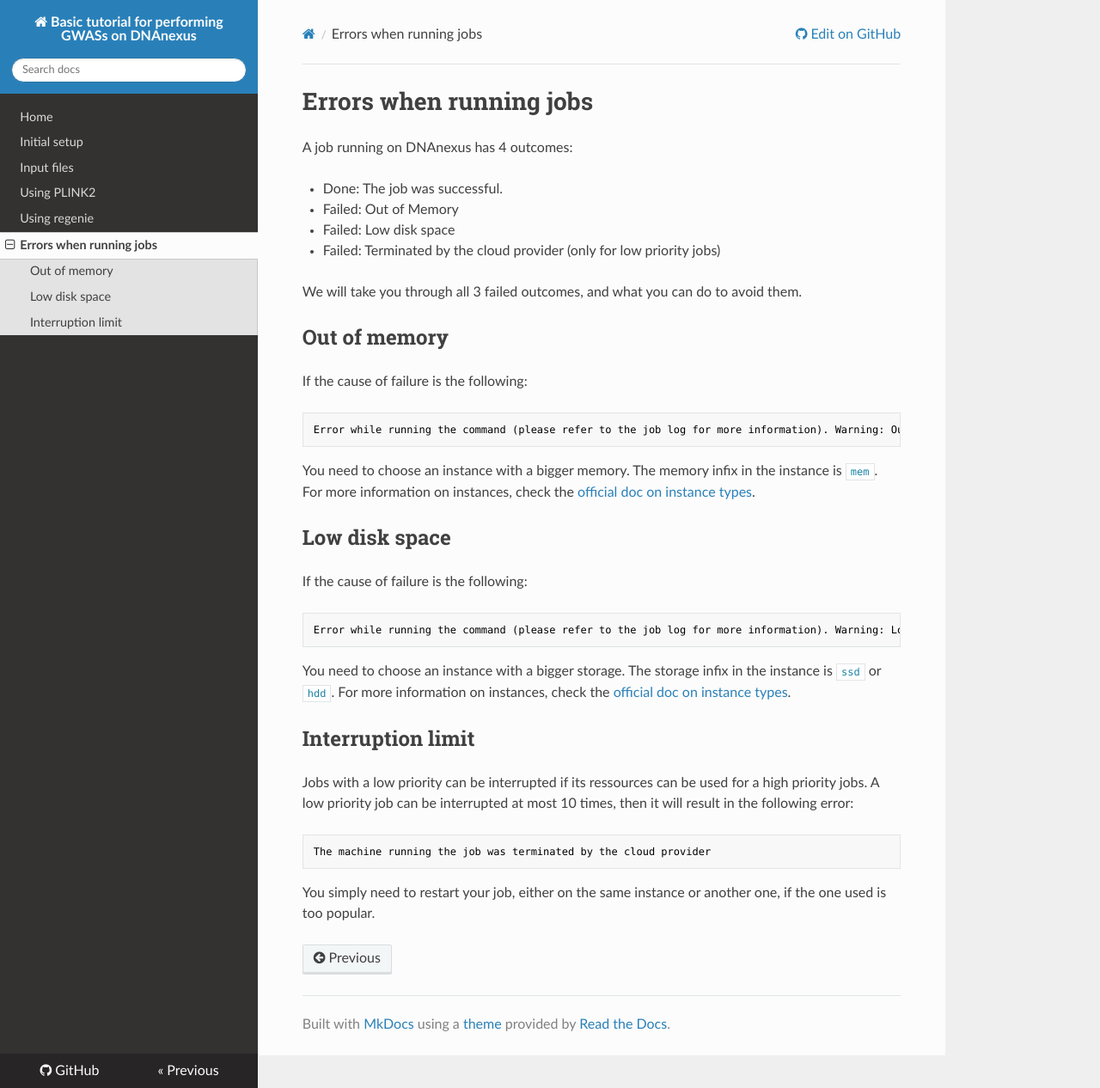
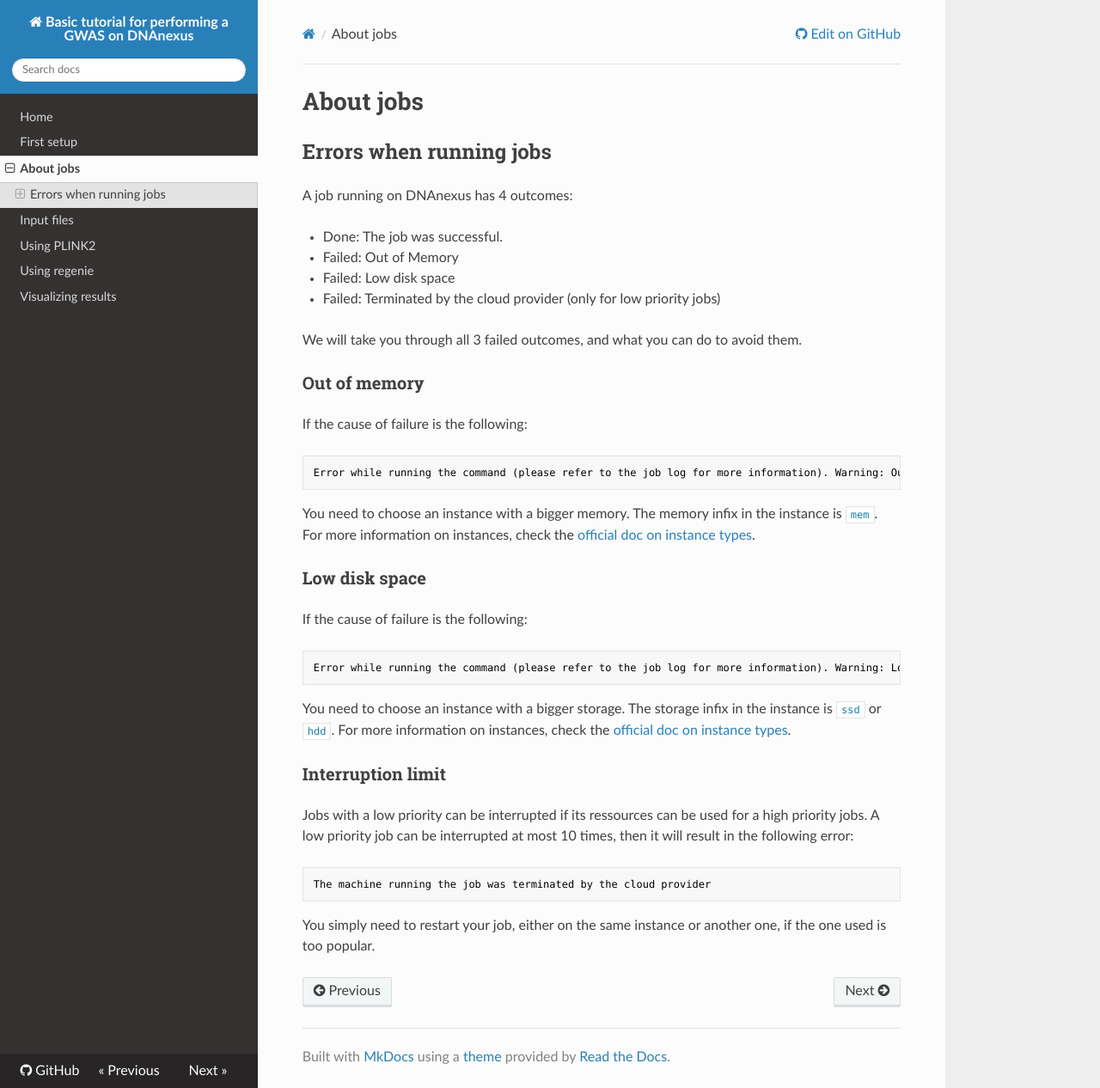
Before and after one commit to gloriabenoit/DNAnexus-GWAS, an MkDocs documentation site: the page built from docs/jobs.md, in a window 1280 px wide and 1266 px high. Shown: the whole window at 86% size. Built offline with MkDocs 1.6.1, drawn with Linux system fonts in a browser that asks for light colours; nearby versions of some CDN libraries.

Commit message:
update architecture

```diff
--- a/docs/errors.md
+++ b/docs/jobs.md
@@ -1,4 +1,6 @@
-# Errors when running jobs
+# About jobs
+
+## Errors when running jobs
 
 A job running on DNAnexus has 4 outcomes:
 
@@ -9,7 +11,7 @@
 
 We will take you through all 3 failed outcomes, and what you can do to avoid them.
 
-## Out of memory
+### Out of memory
 
 If the cause of failure is the following:
 
@@ -19,7 +21,7 @@
 
 You need to choose an instance with a bigger memory. The memory infix in the instance is `mem`. For more information on instances, check the [official doc on instance types](https://documentation.dnanexus.com/developer/api/running-analyses/instance-types).
 
-## Low disk space
+### Low disk space
 
 If the cause of failure is the following:
 
@@ -29,7 +31,7 @@
 
 You need to choose an instance with a bigger storage. The storage infix in the instance is `ssd` or `hdd`. For more information on instances, check the [official doc on instance types](https://documentation.dnanexus.com/developer/api/running-analyses/instance-types).
 
-## Interruption limit
+### Interruption limit
 
 Jobs with a low priority can be interrupted if its ressources can be used for a high priority jobs. A low priority job can be interrupted at most 10 times, then it will result in the following error:
 
--- a/mkdocs.yml
+++ b/mkdocs.yml
@@ -1,14 +1,15 @@
-site_name: Basic tutorial for performing GWASs on DNAnexus
+site_name: Basic tutorial for performing a GWAS on DNAnexus
 repo_url: https://github.com/gloriabenoit/DNAnexus-GWAS
 site_author: Gloria BENOIT
 
 nav:
     - Home: index.md
-    - Initial setup: setup.md
+    - First setup: setup.md
+    - About jobs: jobs.md
     - Input files: input.md
     - Using PLINK2: plink.md
     - Using regenie: regenie.md
-    - Errors when running jobs: errors.md
+    - Visualizing results: results.md
 
 theme:
   name: readthedocs
```
Also changed, not shown: docs/results.md (added, +3 -0 lines).
